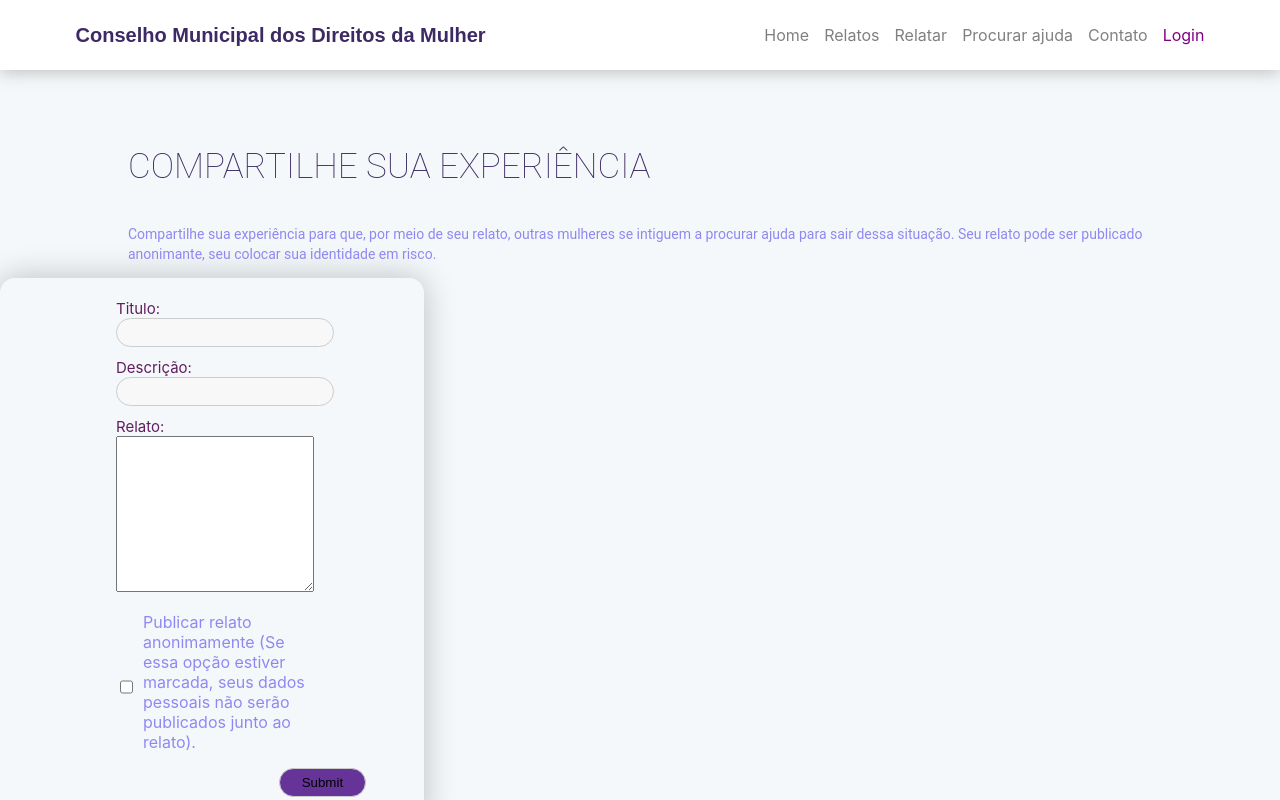
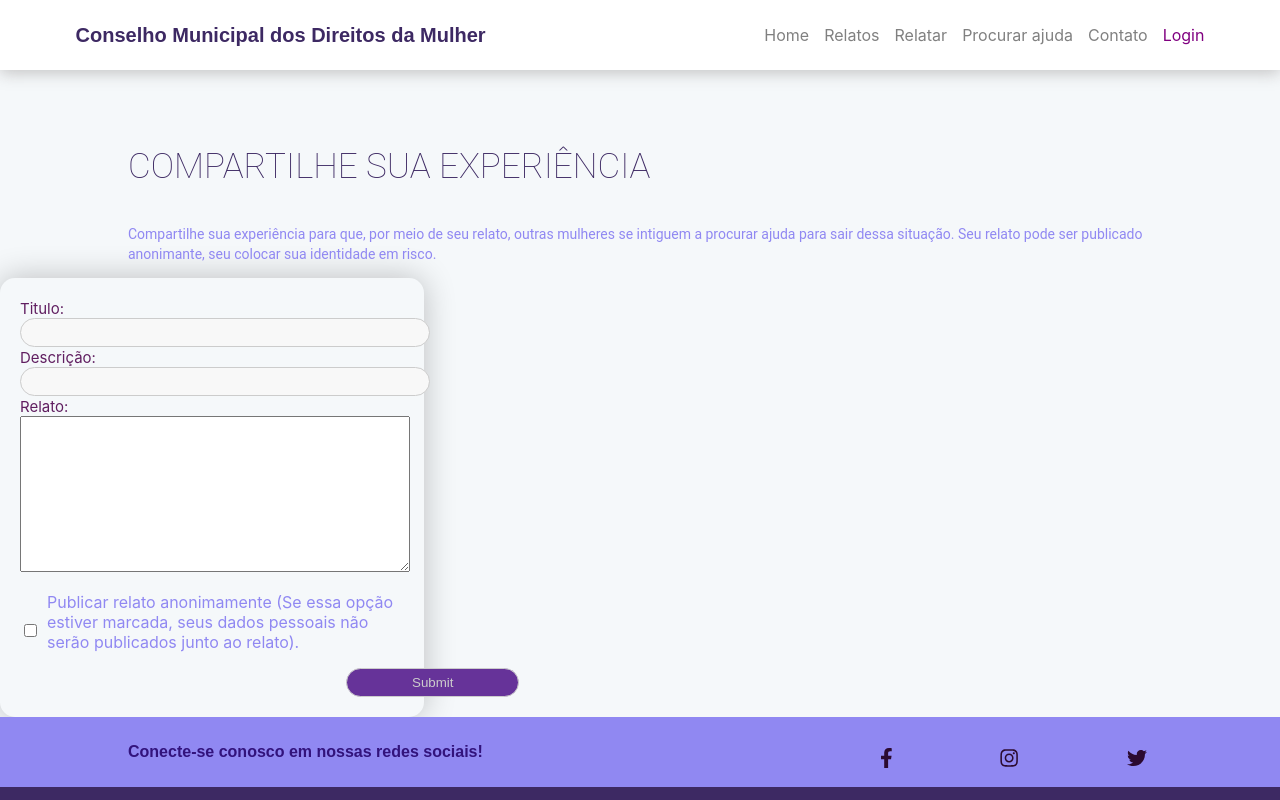
Before and after one commit to uniamerica/CMDM-front, a React (Create React App) app: page /Relatar in a window 1280 px wide. Shown: the top 800 px of the page. Built offline with nearby package versions, Linux system fonts and the light colour scheme.

Commit message:
Convertido para CssModules

```diff
--- a/src/pages/Relatar.jsx
+++ b/src/pages/Relatar.jsx
@@ -1,8 +1,7 @@
-import React from 'react'
+import React, { useState } from 'react'
 import Header from '../components/Header/Header'
 import Titulo from '../components/Relatos/Titulo'
-import { useState } from 'react'
-import '../components/Relatar/Relatar.css'
+import styles from '../styles/Relatar.module.css'
 
 import api from '../api/api'
 
@@ -49,25 +48,25 @@ function Relatar(){
             por meio de seu relato, outras mulheres se intiguem a procurar ajuda para sair dessa situação.
             Seu relato pode ser publicado anonimante, seu colocar sua identidade em risco."/>
             <form onSubmit={handleSubmit}>
-                <div className="relatar-page">
-                    <div className="form-relato">
-                        <label className="form-nome inpt">
+                <div className={styles.relatarPage}>
+                    <div className={styles.form-relato}>
+                        <label className={`${styles.formNome} ${styles.inpt}`}>
                             Titulo:
                             <input id="titulo" type="text" onChange={handleChangeTitulo} value={titulo}/>
                         </label>
-                        <label className="form-email inpt">
+                        <label className={`${styles.formEmail} ${styles.inpt}`}>
                             Descrição:
                             <input id="descricao" type="text" onChange={handleChangeDescricao} value={descricao}/>
                         </label>
-                        <label className="form-relatar">
+                        <label className={styles.formRelatar}>
                             Relato:
                             <textarea cols="96" rows="10" type="text" onChange={handleChangeRelato} value={relato}/>
                         </label>
-                        <div className="chbox-form">
+                        <div className={styles.chboxForm}>
                             <input type="checkbox"/>
                             <p>Publicar relato anonimamente (Se essa opção estiver marcada, seus dados pessoais não serão publicados junto ao relato).</p>
                         </div>
-                        <input id="sumbit" className="submit-btn" type="submit"/>
+                        <input id="sumbit" className={styles.submitBtn} type="submit"/>
                     </div>
                 </div>
             </form>
--- a/src/components/Relatar/Relatar.css
+++ b/src/styles/Relatar.module.css
@@ -1,31 +1,31 @@
-.relatar-page{
+.relatarPage{
     width: 100%;
     display: flex;
     align-items: center;
     justify-content: center;
 }
 
-.form-relato{
+.formRelato{
     width: 50%;
 }
 
-.form-relato input{
+.formRelato input{
     color: black;
     border-radius: 5;
     margin-bottom: 10px;
 }
 
-.form-relatar textarea{
+.formRelatar textarea{
     width: 100%;
 }
 
-.dados-pessoais{
+.dadosPessoais{
     display: flex;
     justify-content: space-between;
     margin-bottom: 0.8cm;
 }
 
-.form-email{
+.formEmail{
     width: 60%;
 }
 
@@ -33,19 +33,19 @@
     height: 20px;
 }
 
-.chbox-form{
+.chboxForm{
     display: flex;
 }
 
-.chbox-form input{
+.chboxForm input{
     margin-top: 20px;
     margin-right: 10px;
 }
 
-.chbox-form p{
+.chboxForm p{
     color: #9088f2
 }
 
-.table-json{
+.tableJson{
     margin-top: 10%;
 }
```
